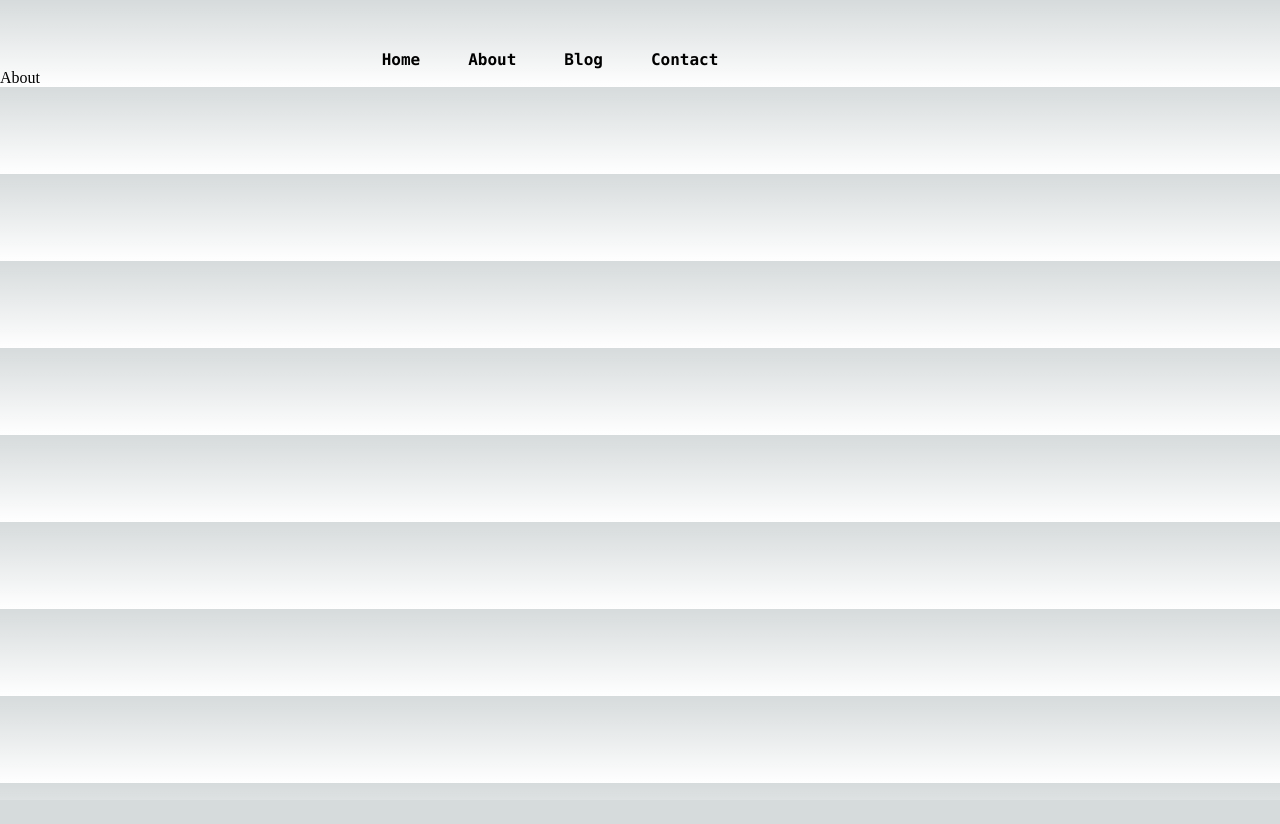
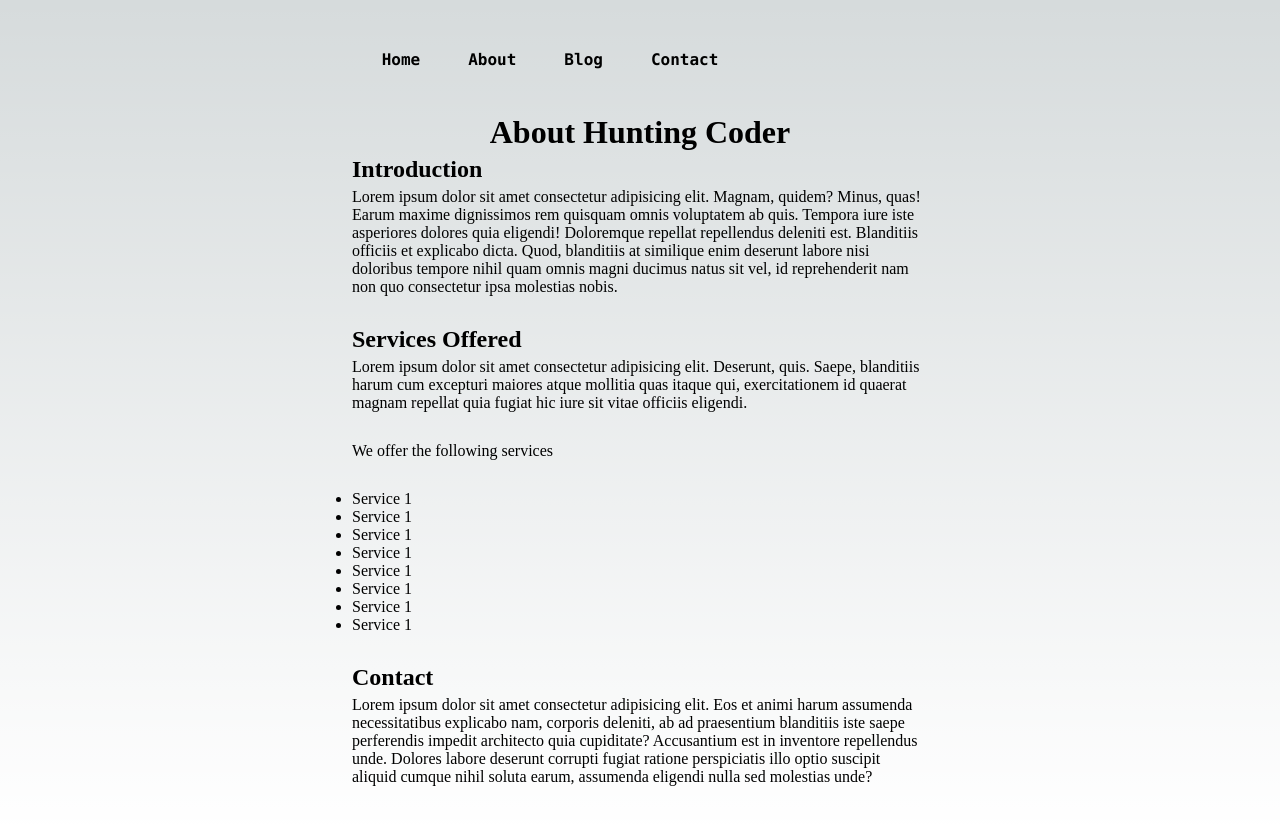
Before and after one commit to AshwiniParaye1/Coder_Blogs, a Next.js app: page /about in a window 1280 px wide. Shown: the top 824 px of the page. Before the commit the page ends 800 px from the top, so only its background shows below. Built offline with nearby package versions, Linux system fonts and the light colour scheme.

Commit message:
styles: add styles to about

```diff
--- a/contactData/5.json
+++ /dev/null
@@ -1 +0,0 @@
-{"phone":"8446135289","name":"Ashwini Paraye","email":"ashwiniparaye9309@gmail.com","desc":"as"}
--- a/contactData/6.json
+++ /dev/null
@@ -1 +0,0 @@
-{"phone":"8446135289","name":"Ashwini Paraye","email":"ashwiniparaye9309@gmail.com","desc":"keep learning"}
--- a/pages/about.js
+++ b/pages/about.js
@@ -1,9 +1,50 @@
-import React from 'react'
+import React from "react";
+import styles from "../styles/About.module.css";
 
 const About = () => {
   return (
-    <div>About</div>
-  )
-}
+    <div className={styles.container}>
+      <h1 className={styles.center}>About Hunting Coder</h1>
+      <h2>Introduction</h2>
+      <p>
+        Lorem ipsum dolor sit amet consectetur adipisicing elit. Magnam, quidem?
+        Minus, quas! Earum maxime dignissimos rem quisquam omnis voluptatem ab
+        quis. Tempora iure iste asperiores dolores quia eligendi! Doloremque
+        repellat repellendus deleniti est. Blanditiis officiis et explicabo
+        dicta. Quod, blanditiis at similique enim deserunt labore nisi doloribus
+        tempore nihil quam omnis magni ducimus natus sit vel, id reprehenderit
+        nam non quo consectetur ipsa molestias nobis.{" "}
+      </p>
+      <h2>Services Offered</h2>
+      <p>
+        Lorem ipsum dolor sit amet consectetur adipisicing elit. Deserunt, quis.
+        Saepe, blanditiis harum cum excepturi maiores atque mollitia quas itaque
+        qui, exercitationem id quaerat magnam repellat quia fugiat hic iure sit
+        vitae officiis eligendi.
+      </p>
+      <p>We offer the following services</p>
+      <ul>
+        <li>Service 1</li>
+        <li>Service 1</li>
+        <li>Service 1</li>
+        <li>Service 1</li>
+        <li>Service 1</li>
+        <li>Service 1</li>
+        <li>Service 1</li>
+        <li>Service 1</li>
+      </ul>
+      <h2>Contact</h2>
+      <p>
+        Lorem ipsum dolor sit amet consectetur adipisicing elit. Eos et animi
+        harum assumenda necessitatibus explicabo nam, corporis deleniti, ab ad
+        praesentium blanditiis iste saepe perferendis impedit architecto quia
+        cupiditate? Accusantium est in inventore repellendus unde. Dolores
+        labore deserunt corrupti fugiat ratione perspiciatis illo optio suscipit
+        aliquid cumque nihil soluta earum, assumenda eligendi nulla sed
+        molestias unde?
+      </p>
+    </div>
+  );
+};
 
-export default About
+export default About;
--- /dev/null
+++ b/styles/About.module.css
@@ -0,0 +1,21 @@
+.container {
+    margin: 45px auto;
+    max-width: 45vw;
+}
+
+.center {
+    text-align: center;
+}
+
+.container h1{
+    margin-bottom: 5px;
+}
+.container h2{
+    margin-bottom: 5px;
+}
+.container p{
+    margin-bottom: 30px;
+}
+.container ul{
+    margin-bottom: 30px;
+}
```
